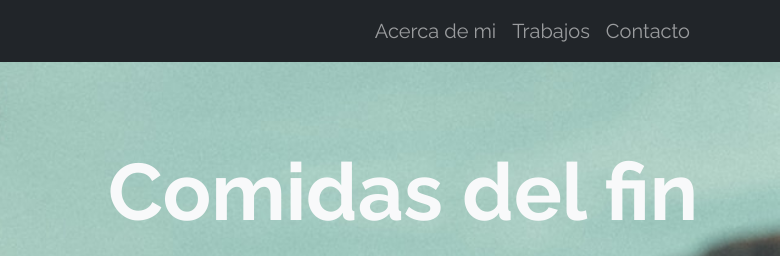
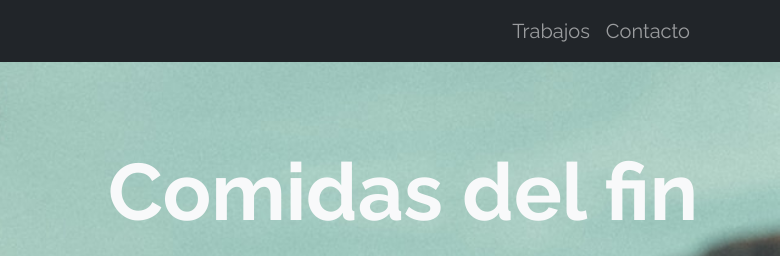
Before and after one commit to Crudobeats/Bootstrap, a plain HTML site: page index.html in a window 1280 px wide. Shown: the top 256 px of the page, 500-1280 px from the left. Drawn offline with nearby package versions, Linux system fonts and the light colour scheme.

Commit message:
comentario en línea 33

```diff
--- a/index.html
+++ b/index.html
@@ -30,7 +30,7 @@
             <div class="collapse navbar-collapse" id="navbarSupportedContent">
                 <ul class="navbar-nav ms-auto mb-2 mb-lg-0 fs-5">
                     <li class="nav-item">
-                        <a class="nav-link" href="#">Acerca de mi</a>
+                        <!-- <a class="nav-link" href="#">Acerca de mi</a> -->
                     </li>
                     <li class="nav-item">
                         <a class="nav-link" href="#">Trabajos</a>
```
